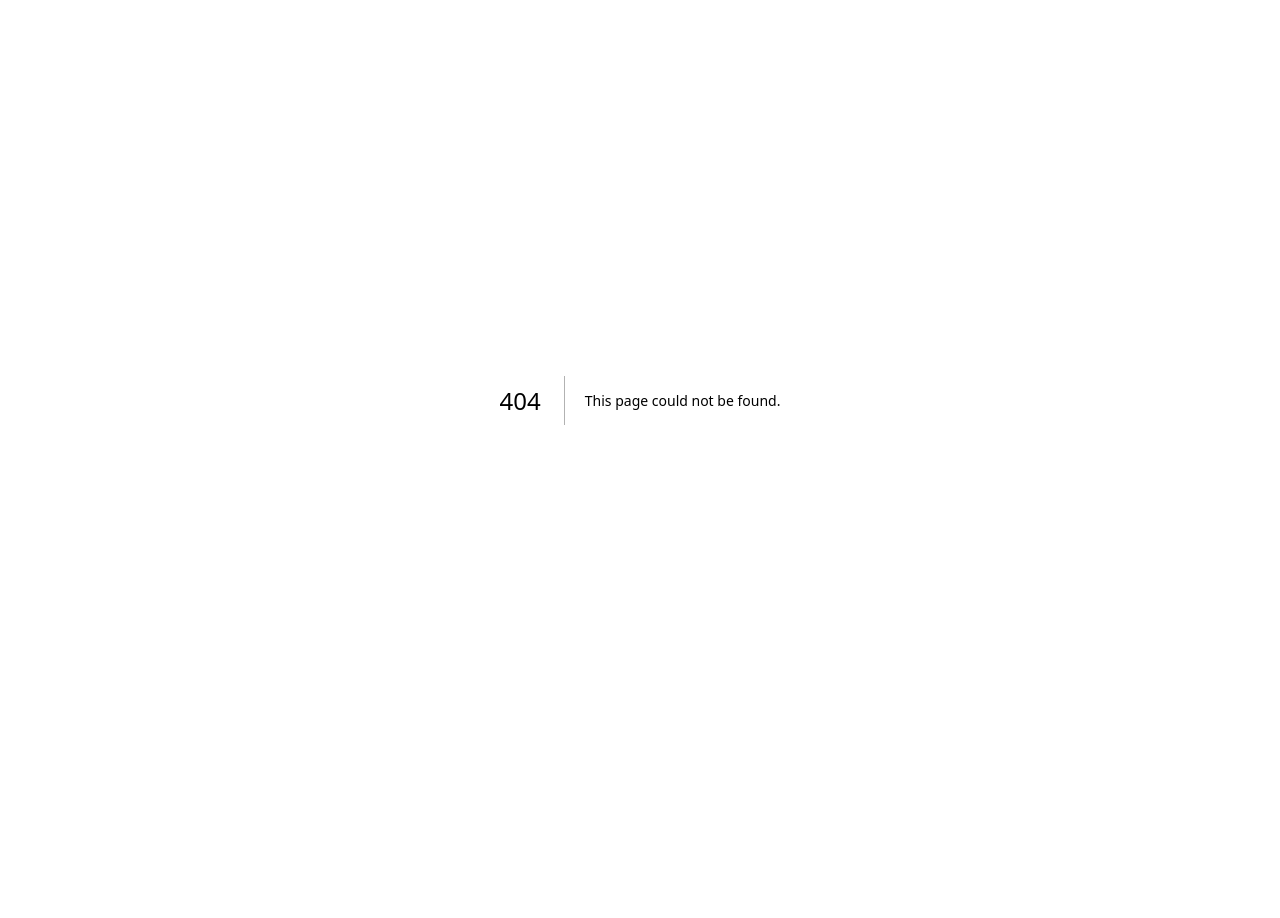
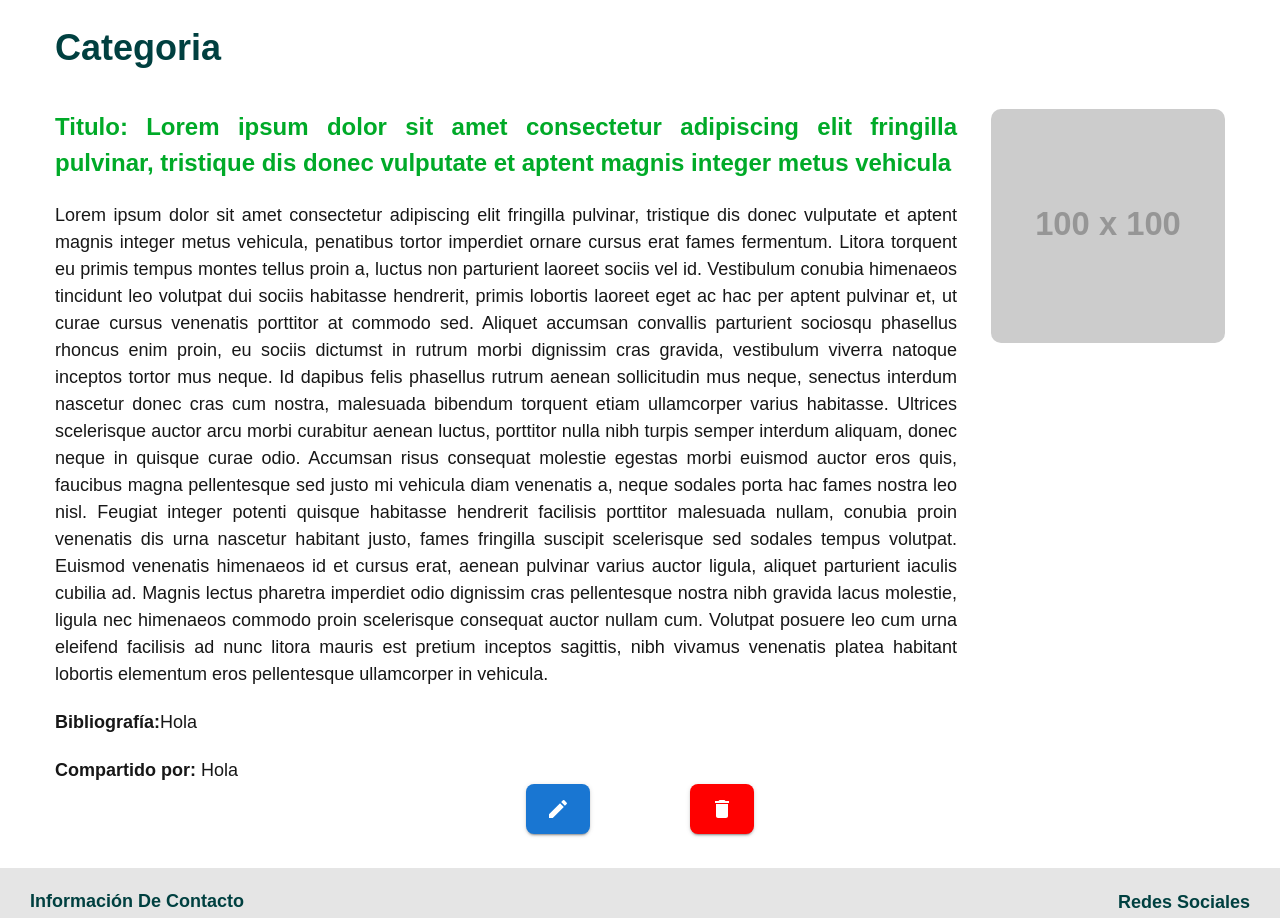
Before and after one commit to PROMASCOTA-TIC/Frontend-Administrator, a Next.js app: page /gestionContenido/enlacesInteres/publicados/articulo in a window 1280 px wide. Before the commit this address had no page. Shown: the top 918 px of the page. Before the commit the page ends 800 px from the top, so only its background shows below. Built offline with nearby package versions, Linux system fonts and the light colour scheme.

Commit message:
feat: Añadir pagina de Articulo publicado en seccion Enlaces de interes

```diff
--- /dev/null
+++ b/src/app/gestionContenido/enlacesInteres/publicados/articulo/EntradaArticulo.tsx
@@ -0,0 +1,106 @@
+import { Box } from '@mui/material'
+import React from 'react'
+
+import '/src/assets/styles/gestionContenido/general.css';
+import '/src/assets/styles/gestionContenido/estilos.css';
+import BotonEditar from '@/components/gestionContenido/BotonEditar';
+import BotonEliminar from '@/components/gestionContenido/BotonEliminar';
+
+const EntradaArticulo = () => {
+    return (
+        <Box
+            sx={{
+                padding: '34px 55px',
+                gap: '21px'
+            }}
+        >
+            <div style={{ display: 'flex' }}>
+                <div className='flex-column txt-justify' style={{ width: '80%', gap: '21px', paddingRight: '34px' }}>
+                    <h2 className='h2-semiBold txtcolor-secondary'>Titulo: Lorem ipsum dolor sit amet consectetur adipiscing elit fringilla pulvinar, tristique dis donec vulputate et aptent magnis integer metus vehicula</h2>
+                    <p className='n-regular'>Lorem ipsum dolor sit amet consectetur adipiscing elit fringilla pulvinar, tristique dis donec vulputate et aptent magnis integer metus vehicula, penatibus tortor imperdiet ornare cursus erat fames fermentum. Litora torquent eu primis tempus montes tellus proin a, luctus non parturient laoreet sociis vel id. Vestibulum conubia himenaeos tincidunt leo volutpat dui sociis habitasse hendrerit, primis lobortis laoreet eget ac hac per aptent pulvinar et, ut curae cursus venenatis porttitor at commodo sed. Aliquet accumsan convallis parturient sociosqu phasellus rhoncus enim proin, eu sociis dictumst in rutrum morbi dignissim cras gravida, vestibulum viverra natoque inceptos tortor mus neque.
+                        Id dapibus felis phasellus rutrum aenean sollicitudin mus neque, senectus interdum nascetur donec cras cum nostra, malesuada bibendum torquent etiam ullamcorper varius habitasse. Ultrices scelerisque auctor arcu morbi curabitur aenean luctus, porttitor nulla nibh turpis semper interdum aliquam, donec neque in quisque curae odio. Accumsan risus consequat molestie egestas morbi euismod auctor eros quis, faucibus magna pellentesque sed justo mi vehicula diam venenatis a, neque sodales porta hac fames nostra leo nisl. Feugiat integer potenti quisque habitasse hendrerit facilisis porttitor malesuada nullam, conubia proin venenatis dis urna nascetur habitant justo, fames fringilla suscipit scelerisque sed sodales tempus volutpat.
+                        Euismod venenatis himenaeos id et cursus erat, aenean pulvinar varius auctor ligula, aliquet parturient iaculis cubilia ad. Magnis lectus pharetra imperdiet odio dignissim cras pellentesque nostra nibh gravida lacus molestie, ligula nec himenaeos commodo proin scelerisque consequat auctor nullam cum. Volutpat posuere leo cum urna eleifend facilisis ad nunc litora mauris est pretium inceptos sagittis, nibh vivamus venenatis platea habitant lobortis elementum eros pellentesque ullamcorper in vehicula.</p>
+                    <p className='n-regular'><b>Bibliografía:</b>Hola</p>
+                    <p className='n-regular'><b>Compartido por: </b>Hola</p>
+                </div>
+                <img src="https://via.placeholder.com/100" className='articulo_imagen' />
+            </div>
+
+            <Box
+                className='flex-center'
+                sx={{
+                    gap: {
+                        xs: '15px',   // Gap para pantallas extra pequeñas
+                        md: '100px',
+                    },
+                }}
+            >
+                <BotonEditar
+                    link="https://example.com"
+                />
+                <BotonEliminar
+                    link="https://example.com"
+                />
+            </Box>
+        </Box>
+    )
+}
+
+export default EntradaArticulo
+
+
+// 'use client'; // Asegúrate de que este componente funcione como un componente del lado del cliente
+
+// import { useEffect, useState } from 'react';
+// import { useParams } from 'next/navigation';
+
+// // Definimos la interfaz para describir las propiedades del artículo
+// interface Articulo {
+//   id: number;
+//   categoria: string;
+//   titulo: string;
+//   texto: string;
+//   imagen: string;
+//   bibliografia: string;
+//   autor: string;
+// }
+
+// const EntradaArticulo = ({}) => {
+//   const { id } = useParams(); // Obtener el ID del artículo desde la URL
+
+//   // Definimos el estado del artículo usando la interfaz Articulo o null inicialmente
+//   const [articulo, setArticulo] = useState<Articulo | null>(null);
+
+//   useEffect(() => {
+//     if (id) {
+//       // Llamada para obtener el artículo desde la API usando el ID
+//       fetch(`/api/articulos/${id}`)
+//         .then((response) => response.json())
+//         .then((data) => {
+//           setArticulo(data); // Establecemos los datos del artículo en el estado
+//         })
+//         .catch((error) => {
+//           console.error('Error al obtener los datos del artículo:', error);
+//         });
+//     }
+//   }, [id]); // El efecto se ejecuta cuando cambia el ID
+
+//   // Si el artículo no ha cargado aún, mostramos un mensaje de carga
+//   if (!articulo) {
+//     return <p>Cargando artículo...</p>;
+//   }
+
+//   // Renderizamos la información del artículo
+//   return (
+//     <div>
+//       <h1>{articulo.categoria}</h1>
+//       <h2>{articulo.titulo}</h2>
+//       <img src={articulo.imagen} alt={articulo.titulo} style={{ width: '300px', float: 'left', marginRight: '20px' }} />
+//       <p>{articulo.texto}</p>
+//       <p><strong>Bibliografía:</strong> {articulo.bibliografia}</p>
+//       <p><strong>Autor:</strong> {articulo.autor}</p>
+//     </div>
+//   );
+// };
+
+// export default EntradaArticulo;
--- /dev/null
+++ b/src/app/gestionContenido/enlacesInteres/publicados/articulo/page.tsx
@@ -0,0 +1,13 @@
+import PieDePagina from "@/components/ui/footer/PieDePagina";
+import EntradaArticulo from "./EntradaArticulo";
+
+export default function EI_Categorias_Articulo() {
+    return (
+        <div>
+            {/* Header */}
+            <h1 className='h1-bold txtcolor-primary' style={{ padding: '21px 0px 0px 55px' }}>Categoria</h1>
+            <EntradaArticulo />
+            <PieDePagina />
+        </div>
+    );
+}
--- /dev/null
+++ b/src/components/gestionContenido/ArticulosSinFoto.tsx
@@ -0,0 +1,42 @@
+import { Box } from '@mui/material';
+import Link from 'next/link';
+
+import '/src/assets/styles/gestionContenido/general.css';
+import '/src/assets/styles/gestionContenido/estilos.css';
+
+interface Articulo {
+    id: number;
+    titulo: string;
+    descripcion: string;
+    link: string;
+}
+
+interface ArticulosSinFotoProps {
+    articulos: Articulo[];
+}
+
+const ArticulosSinFoto: React.FC<ArticulosSinFotoProps> = ({ articulos }) => {
+    return (
+        <Box
+            className='p-34 flex-column'
+            sx={{
+                gap: '21px'
+            }}
+        >
+            {articulos.map((articulo) => (
+                <div key={articulo.id} className='articulo_contenedor'>
+                    <h2 className='h2-semiBold txtcolor-secondary'>{articulo.titulo}</h2>
+                    <p className='txt-justify'>{articulo.descripcion}</p>
+
+                    {/* ************************************************************************* */}
+                    {/* AQUI VAN LOS LINKS DE LOS ARTICULOS */}
+                    <Link className='h2-semiBold txtcolor-secondary' style={{ textAlign: 'right' }} href={`/articulos/${articulo.id}`}>
+                        Ver más
+                    </Link>
+                </div>
+            ))}
+        </Box>
+    );
+};
+
+export default ArticulosSinFoto;
--- /dev/null
+++ b/src/components/gestionContenido/BotonEditar.tsx
@@ -0,0 +1,33 @@
+import { Button } from '@mui/material';
+import { Edit } from '@mui/icons-material';
+import React from 'react';
+import Link from 'next/link';
+
+import '/src/assets/styles/gestionContenido/general.css';
+
+interface BotonEditarProps {
+    link: string;
+}
+
+const BotonEditar: React.FC<BotonEditarProps> = ({ link }) => {
+    return (
+        <Link href={link} passHref>
+            <Button
+                variant="contained"
+                className='bg-primary n-regular'
+                sx={{
+                    width: { xs: '100%', md: 'auto' }, // Ajusta el ancho según el tamaño de pantalla
+                    height: { xs: '40px', md: '50px' },
+
+                    color: 'white',
+                    borderRadius: '8px',
+                    padding: '8px 12px',
+                }}
+            >
+                <Edit />
+            </Button>
+        </Link>
+    )
+}
+
+export default BotonEditar;
--- /dev/null
+++ b/src/components/gestionContenido/BotonEliminar.tsx
@@ -0,0 +1,34 @@
+import { Button } from '@mui/material';
+import { Delete } from '@mui/icons-material';
+import React from 'react';
+import Link from 'next/link';
+
+import '/src/assets/styles/gestionContenido/general.css';
+
+interface BotonEliminarProps {
+    link: string;
+}
+
+const BotonEliminar: React.FC<BotonEliminarProps> = ({ link }) => {
+    return (
+        <Link href={link} passHref>
+            <Button
+                variant="contained"
+                className='n-regular'
+                sx={{
+                    backgroundColor: 'red',
+                    width: { xs: '100%', md: 'auto' }, // Ajusta el ancho según el tamaño de pantalla
+                    height: { xs: '40px', md: '50px' },
+
+                    color: 'white',
+                    borderRadius: '8px',
+                    padding: '8px 12px',
+                }}
+            >
+                <Delete />
+            </Button>
+        </Link>
+    )
+}
+
+export default BotonEliminar;
```
